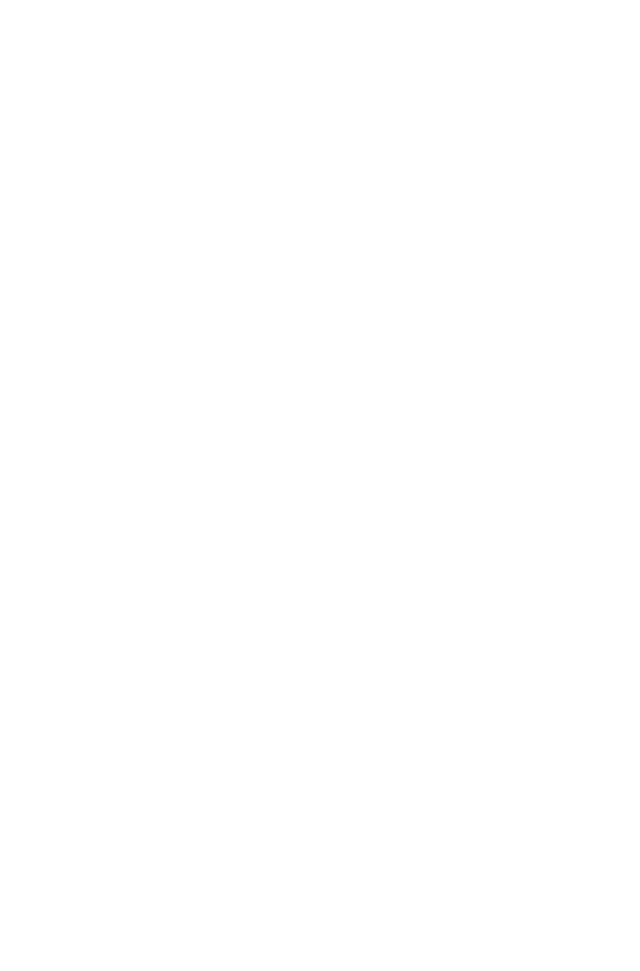
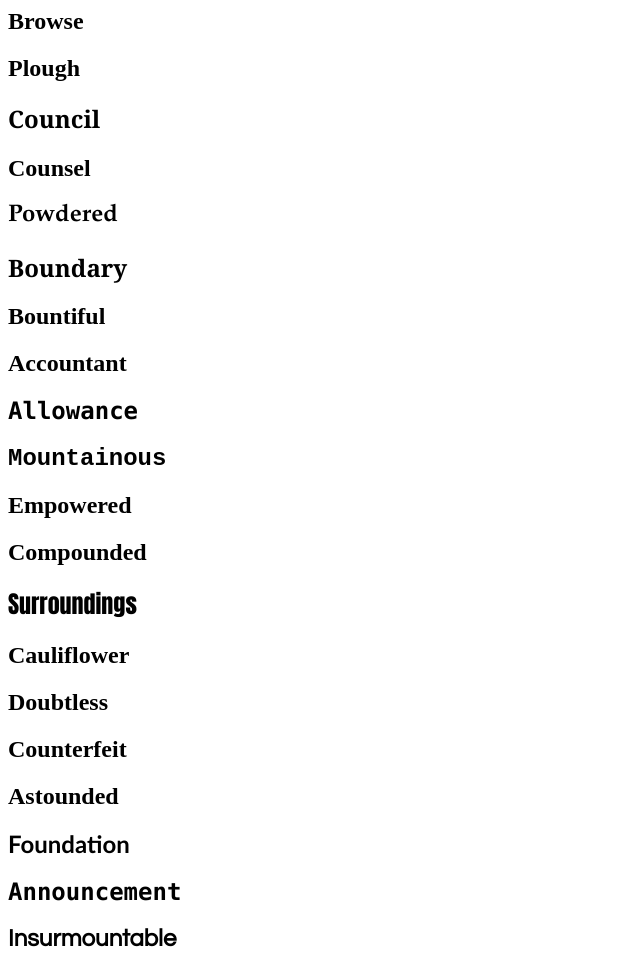
Before and after one commit to bestcreatorT/Word-Art, a plain HTML site: page index.html in a window 1280 px wide. Shown: the whole page, without its empty margins (0-640 px from the left). Before the commit the page ends 800 px from the top, so only its background shows below. Drawn offline with Linux system fonts and the light colour scheme.

Commit message:
Update index.html

```diff
--- a/index.html
+++ b/index.html
@@ -1 +1,21 @@
 <title>Word Art</title>
+<h2 style="font-family: rockwell;">Browse</h2>
+<h2 style="font-family: baskerville;">Plough</h2>
+<h2 style="font-family: georgia;">Council</h2>
+<h2 style="font-family: calisto mt;">Counsel</h2>
+<h2 style="font-family: palatino;">Powdered</h2>
+<h2 style="font-family: cambria;">Boundary</h2>
+<h2 style="font-family: rockwell extra bold;">Bountiful</h2>
+<h2 style="font-family: lucida bright;">Accountant</h2>
+<h2 style="font-family: monaco;">Allowance</h2>
+<h2 style="font-family: courier new;">Mountainous</h2>
+<h2 style="font-family: apple chancery;">Empowered</h2>
+<h2 style="font-family: brush script std;">Compounded</h2>
+<h2 style="font-family: impact;">Surroundings</h2>
+<h2 style="font-family: chalkduster;">Cauliflower</h2>
+<h2 style="font-family: stencil std;">Doubtless</h2>
+<h2 style="font-family: copperplate;">Counterfeit</h2>
+<h2 style="font-family: papyrus;">Astounded</h2>
+<h2 style="font-family: trebuchet ms;">Foundation</h2>
+<h2 style="font-family: lucida console;">Announcement</h2>
+<h2 style="font-family: century gothic;">Insurmountable</h2>
```
